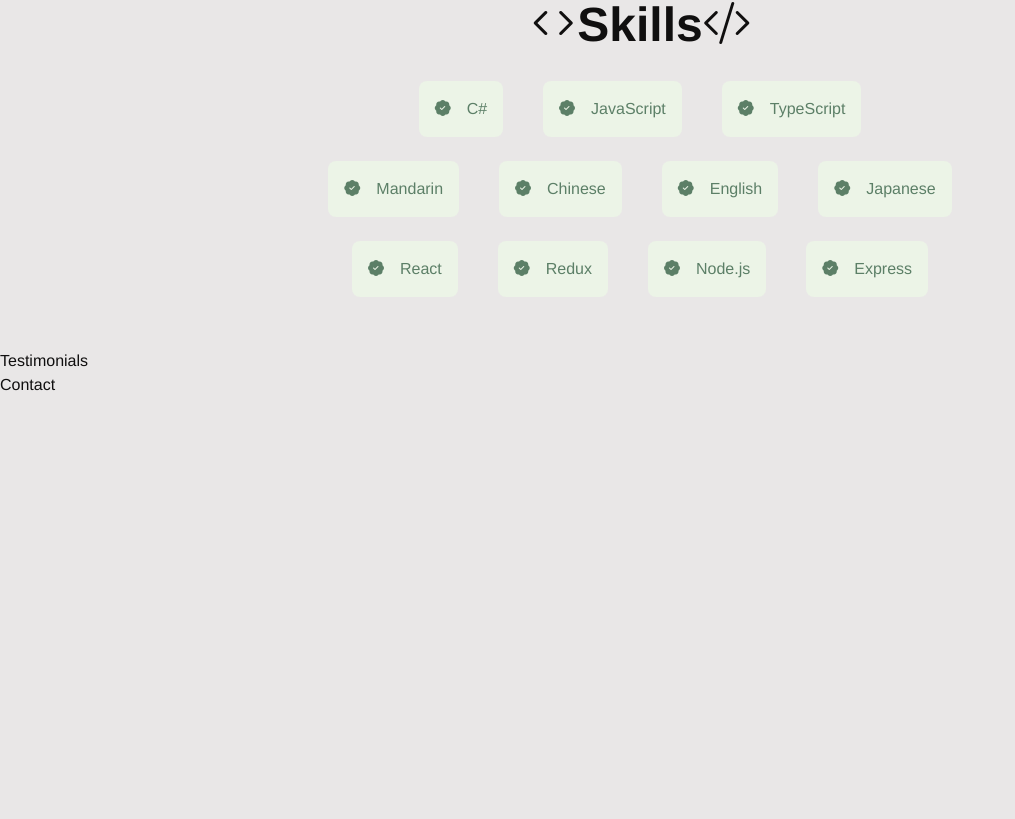
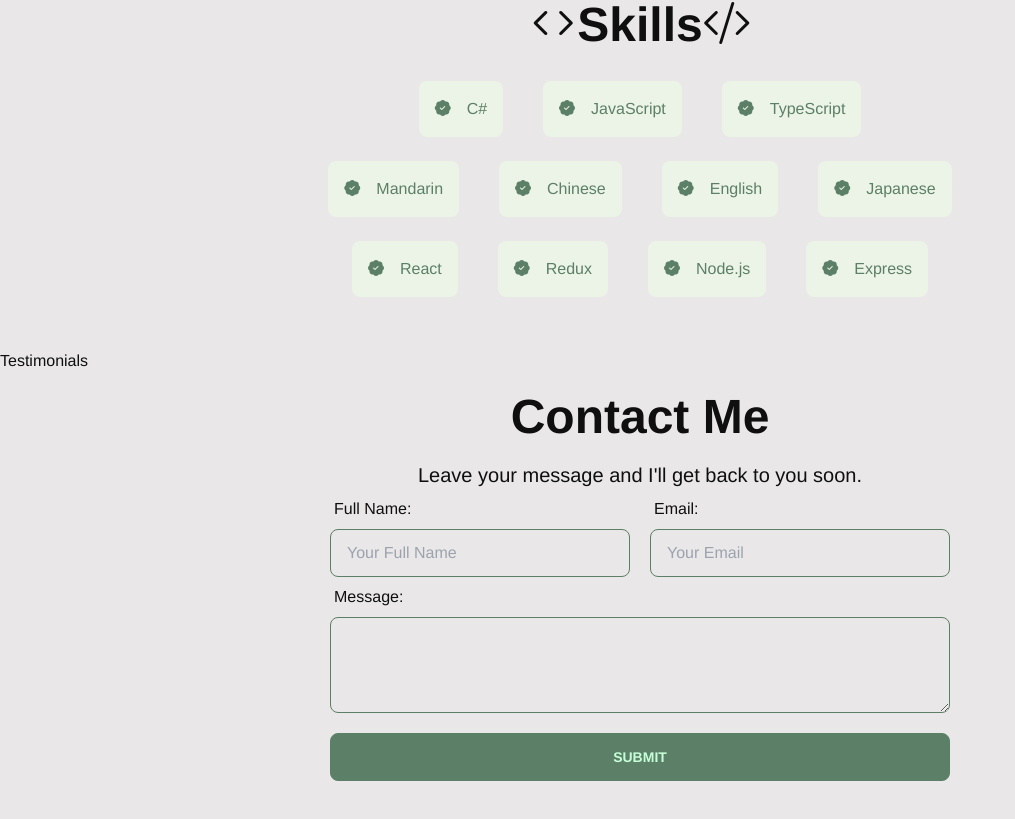
Before and after one commit to ken888686/ken888686.github.io, a React (Create React App) app: page / in a window 1280 px wide. Shown: the part 712-1531 px from the top of the page, without its empty margins (0-1015 px from the left). Before the commit the page ends 1109 px from the top, so only its background shows below. Built offline with nearby package versions, Linux system fonts and the light colour scheme.

Commit message:
add Contact block

```diff
--- a/src/components/About.js
+++ b/src/components/About.js
@@ -48,7 +48,6 @@
   }, []);
   */
   const { className } = props;
-  const aboutClasses = `${className} hero bg-base-200`;
 
   const title = 'Hey, I\'m Aaron.';
   const description = [
@@ -59,7 +58,7 @@
   ];
 
   return (
-    <div className={aboutClasses}>
+    <div className={`${className} hero bg-base-200`}>
       <div className="flex-col hero-content lg:flex-row">
         <img
           src={myPhoto}
--- a/src/components/Contact.js
+++ b/src/components/Contact.js
@@ -1,5 +1,82 @@
+import { useState } from 'react';
+
 export default function Contact() {
+  const description = 'Leave your message and I\'ll get back to you soon.';
+  const [formData, setFormData] = useState(null);
+
+  const changeHandler = (event) => {
+    setFormData((prev) => (
+      {
+        ...prev,
+        [event.target.name]: event.target.value.trim(),
+      }));
+  };
+
+  const submitHandler = (event) => {
+    event.preventDefault();
+    console.log(formData);
+  };
+
   return (
-    <div>Contact</div>
+    <div className="container px-5 py-5 mx-auto">
+      <div className="flex flex-col mb-5">
+        <div className="text-center">
+          <h1 className="mb-5 text-5xl font-bold">
+            Contact Me
+          </h1>
+          <p className="w-1/2 mx-auto text-xl">
+            {description}
+          </p>
+        </div>
+        <div className="container w-1/2 mx-auto">
+          <form onSubmit={submitHandler} className="form-control">
+            <div className="flex flex-col">
+              <div className="flex flex-row gap-5">
+                <div className="w-1/2">
+                  <label htmlFor="name" className="font-medium label">
+                    Full Name:
+                  </label>
+                  <input
+                    id="name"
+                    name="name"
+                    type="text"
+                    className="w-full input input-primary"
+                    placeholder="Your Full Name"
+                    onChange={changeHandler}
+                  />
+                </div>
+                <div className="w-1/2">
+                  <label htmlFor="email" className="font-medium label">
+                    Email:
+                  </label>
+                  <input
+                    id="email"
+                    name="email"
+                    type="email"
+                    className="w-full input input-primary"
+                    placeholder="Your Email"
+                    onChange={changeHandler}
+                  />
+                </div>
+              </div>
+              <div className="flex flex-col w-full">
+                <label htmlFor="message" className="font-medium label">
+                  Message:
+                </label>
+                <textarea
+                  id="message"
+                  name="message"
+                  className="h-24 mb-5 textarea textarea-primary textarea-bordered"
+                  onChange={changeHandler}
+                />
+              </div>
+              <button type="submit" className="btn btn-block btn-primary">
+                Submit
+              </button>
+            </div>
+          </form>
+        </div>
+      </div>
+    </div>
   );
 }
--- a/src/components/Skills.js
+++ b/src/components/Skills.js
@@ -4,7 +4,7 @@
 export default function Skills() {
   return (
     <div className="container px-5 py-10 mx-auto">
-      <div className="mb-5 text-center ">
+      <div className="mb-5 text-center">
         <h1 className="text-5xl font-bold">
           <i className="bi bi-code" />
           Skills
```
